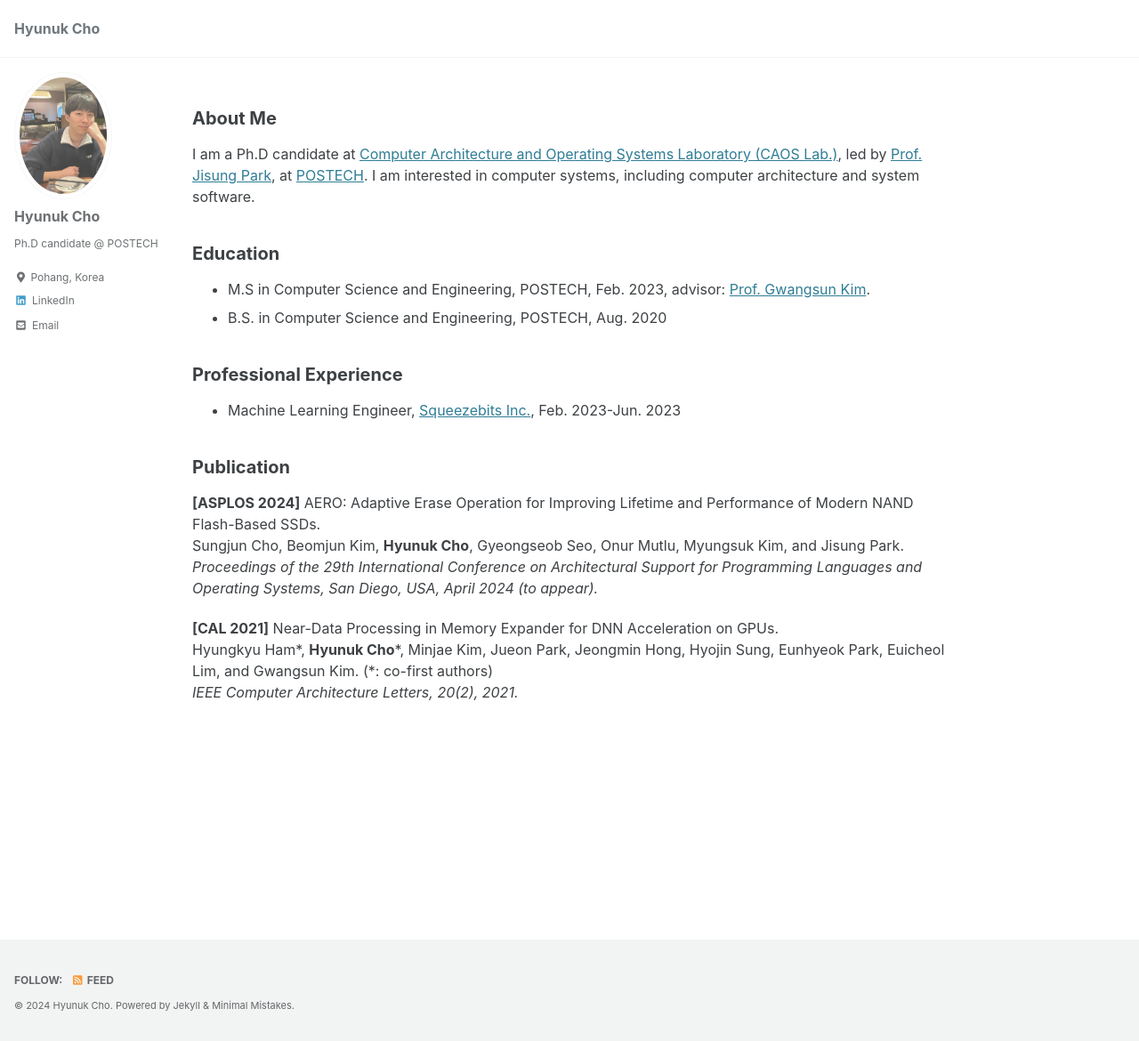
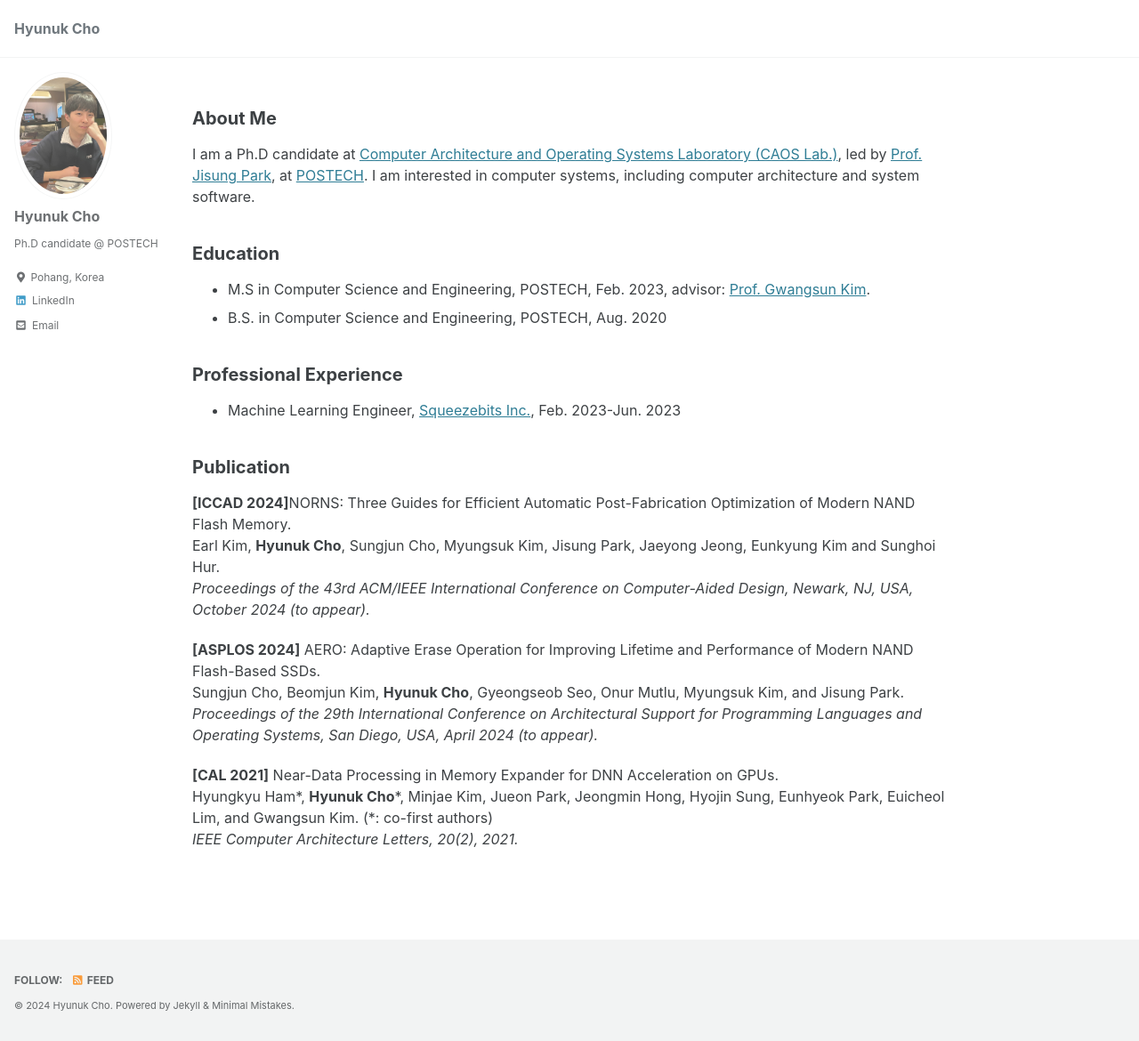
Before and after one commit to gusdnr9779/gusdnr9779.github.io, a Jekyll site: the page built from index.html, in a window 1280 px wide and 1170 px high. Shown: the whole window at 89% size. Built offline with Jekyll 4.4.1, drawn with Linux system fonts in a browser that asks for light colours; cached includes are drawn as plain includes; the list of posts is cut into pages by our own code.

Commit message:
publication update

```diff
--- a/_layouts/home.html
+++ b/_layouts/home.html
@@ -32,6 +32,9 @@ layout: archive
 </ul>
 
 <h2 id="publication">Publication</h2>
+<p><strong>[ICCAD 2024]</strong>NORNS: Three Guides for Efficient Automatic Post-Fabrication Optimization of Modern NAND Flash Memory.<br />
+Earl Kim, <strong>Hyunuk Cho</strong>, Sungjun Cho, Myungsuk Kim, Jisung Park, Jaeyong Jeong, Eunkyung Kim and Sunghoi Hur.<br />
+<i>Proceedings of the 43rd ACM/IEEE International Conference on Computer-Aided Design, Newark, NJ, USA, October 2024 (to appear).</i></p>
 <p><strong>[ASPLOS 2024]</strong> AERO: Adaptive Erase Operation for Improving Lifetime and Performance of Modern NAND Flash-Based SSDs.<br />
 Sungjun Cho, Beomjun Kim, <strong>Hyunuk Cho</strong>, Gyeongseob Seo, Onur Mutlu, Myungsuk Kim, and Jisung Park.<br />
 <i>Proceedings of the 29th International Conference on Architectural Support for Programming Languages and Operating Systems, San Diego, USA, April 2024 (to appear).</i></p>
```
